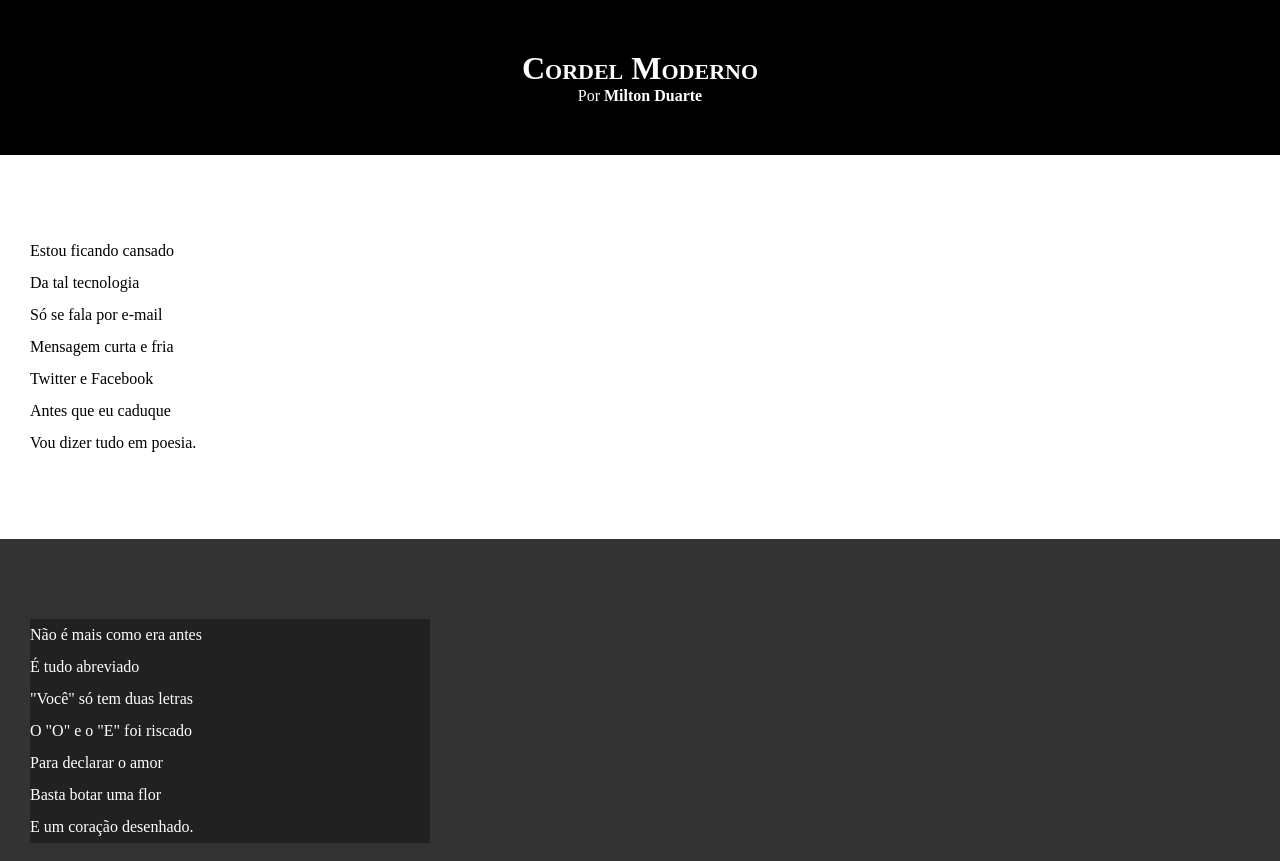
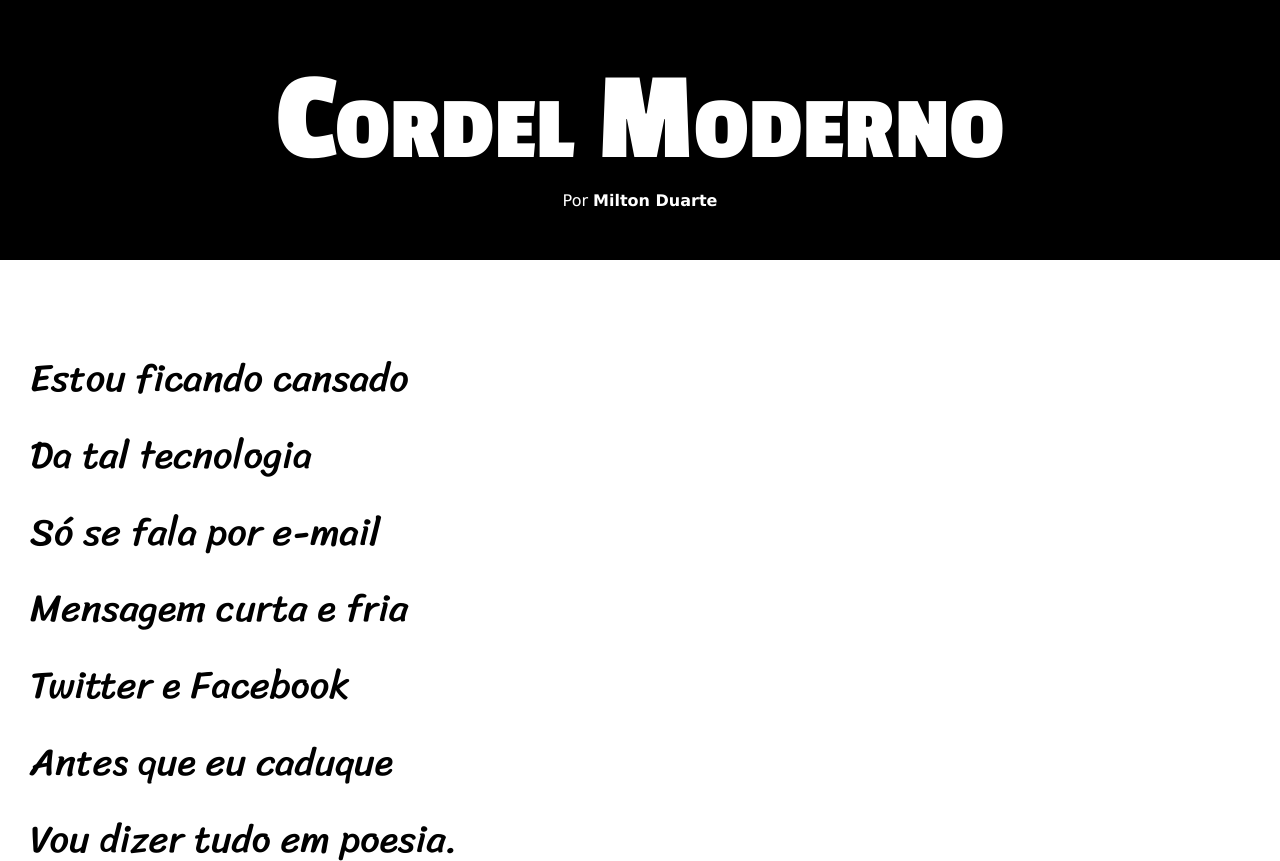
Before and after one commit to VelosoCassuate/HTML-CSS, a plain HTML site: page desafio012/desafio012.htm in a window 1280 px wide. Shown: the top 861 px of the page. Drawn offline with Linux system fonts and the light colour scheme.

Commit message:
Mudei fontes

```diff
--- a/desafio012/estilo/style.css
+++ b/desafio012/estilo/style.css
@@ -1,4 +1,12 @@
 @charset "UTF-8";
+
+
+@import url('https://fonts.googleapis.com/css2?family=Passion+One:wght@400;700;900&family=Sriracha&display=swap');
+:root{
+    --fonte1:Verdana, Geneva, Tahoma, sans-serif;
+    --fonte2: "Sriracha", cursive;
+    --fonte3: "Passion One", sans-serif;
+}
 
 *{
     margin:0px;
@@ -6,8 +14,9 @@
 }
 
 html, body{
-    min-width: 100vh;
+    min-width: 100%vh;
     background-color: darkgray;
+    font-family: var(--fonte1);
 }
 
 header{
@@ -19,6 +28,8 @@ header{
 header > h1{
     padding-top: 50px;
     font-variant: small-caps;
+    font-family: var(--fonte3);
+    font-size: 10vw;
 }
 header > p{
     padding-bottom: 50px;
@@ -39,6 +50,8 @@ section{
     padding-bottom:10vh;
     padding-left:30px;
     line-height: 2em;
+    font-family: var(--fonte2);
+    font-size:3vw;
 }
 
 section.normal{
@@ -50,11 +63,13 @@ section.normal{
 section.imagem{
     background-color: rgb(51,51,51);
     color: white;
+
 }
 
 section.imagem > p{
     background-color: rgba(0, 0, 0, 0.349);
-    width:400px;
+    display: inline-block;
+    padding:5px;
 }
 
 footer{
```
